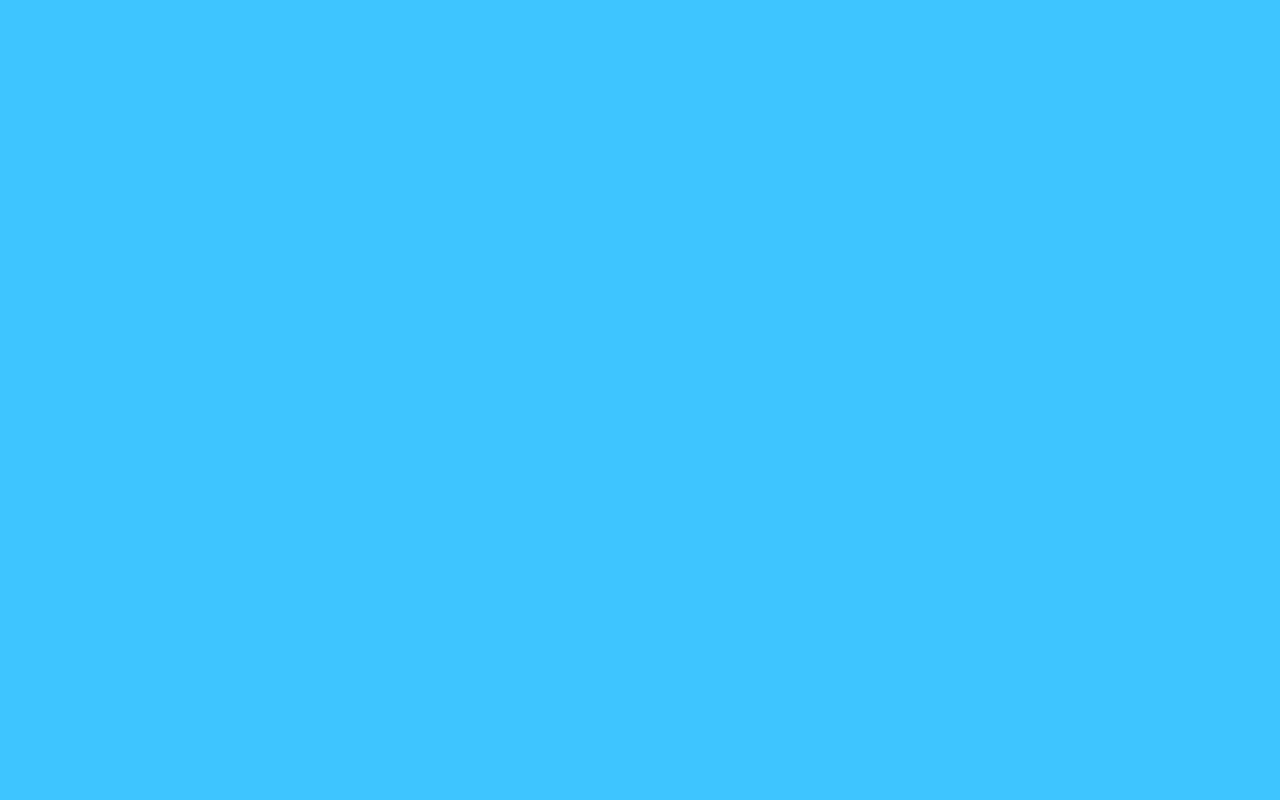
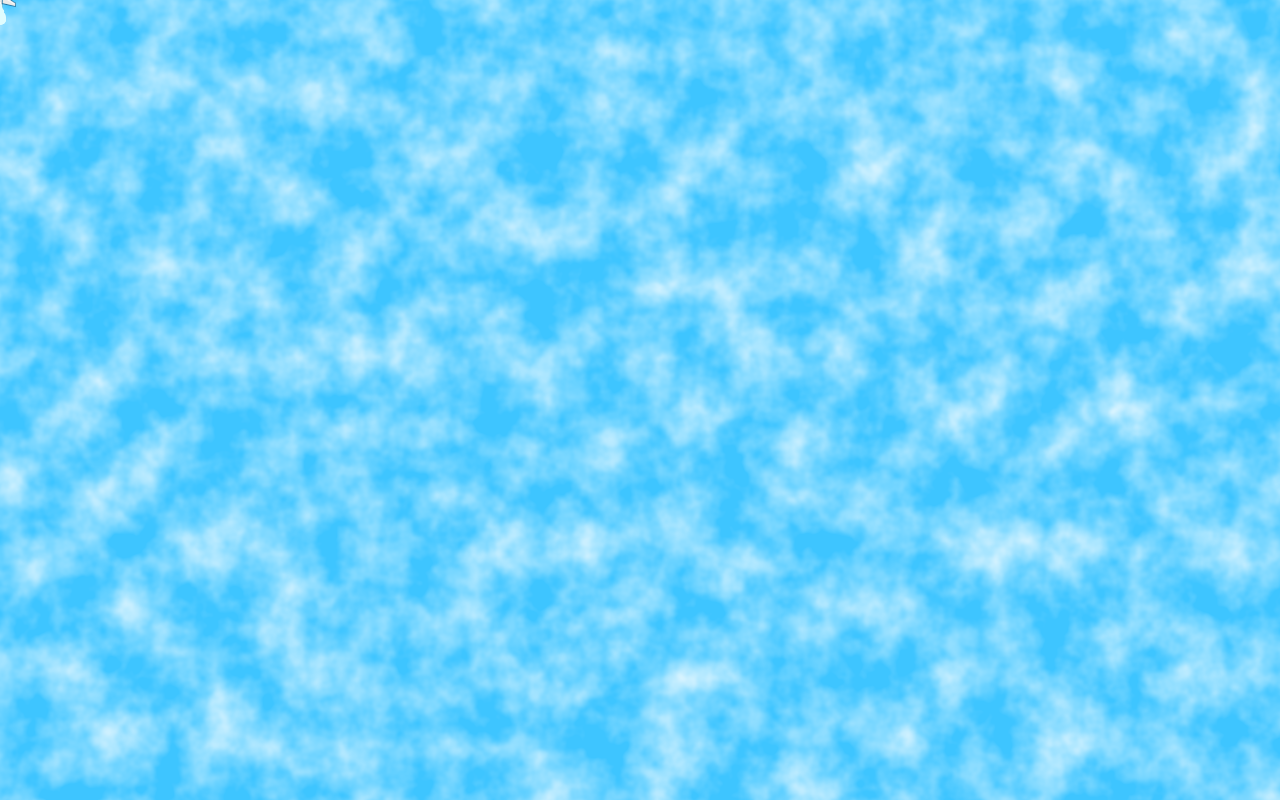
Before and after one commit to zazyzaya/ContrailsJS, a plain HTML site: page index.html in a window 1280 px wide. Drawn offline with Linux system fonts and the light colour scheme.

Commit message:
added perlin clouds

```diff
--- a/canvas.js
+++ b/canvas.js
@@ -23,19 +23,60 @@ let d_radii_sum = new Array(N_DOTS).fill(0)
 let mouseX = 0;
 let mouseY = 0;
 
+const CONTRAST = 2.5;
+let clouds, cloud_data;
+const cloudCanvas = document.createElement('canvas');
+const cloudCtx = cloudCanvas.getContext('2d');
+
 function clearCanvas() {
     //ctx.clearRect(0, 0, canvas.width, canvas.height);
-    ctx.fillStyle = "#3ec5ffff";
+    ctx.beginPath();
+    ctx.fillStyle = "rgba(62, 197, 255, 1.0)";
     ctx.rect(0,0, canvas.width, canvas.height);
     ctx.fill();
-    //const img = document.getElementById('background')
-    //ctx.drawImage(img, 0,0);
+
+    // Only calcuate once
+    // TODO recalc on resize
+    if (clouds == null) {
+        clouds = cloudCtx.createImageData(canvas.width, canvas.height);
+
+        cloud_data = new Array();
+        for (let y=0; y<canvas.height; y++) {
+            cloud_data[y] = new Array(canvas.width).fill(0);
+        }
+
+        fractal_cloud(cloud_data)
+        let dataIndex = 0;
+        for (let y=0; y<cloud_data.length; y++) {
+            for (let x=0; x<cloud_data[0].length; x++) {
+                const px = cloud_data[y][x];
+
+                let processed_px;
+                if (px < (1/CONTRAST)) {
+                    processed_px = 0;
+                } else {
+                    processed_px = (px - (1/CONTRAST)) * CONTRAST;
+                }
+
+                clouds.data[dataIndex++] = 255;
+                clouds.data[dataIndex++] = 255;
+                clouds.data[dataIndex++] = 255;
+                clouds.data[dataIndex++] = processed_px * 255;
+            }
+        }
+        cloudCtx.putImageData(clouds, 0,0);
+    }
+
+    ctx.drawImage(cloudCanvas, 0,0);
+
 }
 
 // Function to resize the canvas
 function resizeCanvas() {
     canvas.width = window.innerWidth;
     canvas.height = window.innerHeight;
+    cloudCanvas.width = canvas.width;
+    cloudCanvas.height = canvas.height;
 }
 
 function calcDists() {
@@ -197,15 +238,15 @@ function init() {
     }
 
     window.addEventListener("resize", resizeCanvas);
-
     canvas.addEventListener("mousemove", (event) => {
         mouseX = event.clientX;
         mouseY = event.clientY;
+    });
 
-        animate();
-    });
+    resizeCanvas();
+    init_perlin(canvas.width, canvas.height, 64);
+    clearCanvas();
+    animate();
 }
 
-resizeCanvas();
-clearCanvas();
 document.addEventListener("DOMContentLoaded", () => { init(); } );
--- a/index.html
+++ b/index.html
@@ -10,6 +10,7 @@
     <img src="img/birds-eye.png" id="background" style="display: none">
     <img src="img/plane.png" id="plane" style="display: none">
     <canvas id="canvas"></canvas>
+    <script src="perlin.js"></script>
     <script src="canvas.js"></script>
 </body>
 </html>
--- /dev/null
+++ b/perlin.js
@@ -0,0 +1,103 @@
+let gradient, unit_size;
+const OCTAVES = 6;
+const PERSISTANCE = 0.5;
+const LACUNARITY = 1.5;
+
+let max_amp = 0
+for (let o=0; o<OCTAVES; o++) {
+    max_amp += Math.pow(PERSISTANCE, o)
+}
+const MAX_AMP = max_amp;
+
+function rnd_unit() { return 2 * (Math.random() - 0.5)}
+
+function lerp(a,b, x) {
+    return a + x*(b-a)
+}
+
+function fade(t) {
+    return t * t * t * (t * (t * 6 - 15) + 10);
+}
+
+function init_perlin(width, height, unit_size_value) {
+    unit_size = new Array();
+    gradient = new Array();
+
+    for (let o=0; o<OCTAVES; o++) {
+        unit_size[o] = Math.ceil(unit_size_value / (Math.pow(o+1, LACUNARITY)))
+        gradient[o] = new Array();
+
+        let units_per_x = Math.ceil(width*4 / unit_size[o]);
+        let units_per_y = Math.ceil(height*4 / unit_size[o]);
+
+        for (let i=0; i<units_per_y+2; i++) {
+            gradient[o][i] = new Array();
+
+            for (let j=0; j<units_per_x+2; j++) {
+                let x=rnd_unit(), y=rnd_unit();
+                let norm = Math.sqrt(x*x+y*y);
+                gradient[o][i][j] = [x/norm, y/norm];
+            }
+    }
+    }
+}
+
+function point_perlin(xp,yp, x,y, octave=0) {
+    x /= unit_size[octave];
+    y /= unit_size[octave];
+
+    let offsets = [[],[]]
+    for (let i=0; i<2; i++) {
+        for (j=0; j<2; j++){
+            let off = [
+                x-(xp+j),
+                y-(yp+i)
+            ];
+            offsets[i][j] = off;
+        }
+    }
+
+    let dps = [[],[]]
+    for (let i=0; i<2; i++) {
+        for (j=0; j<2; j++) {
+            let off = offsets[i][j];
+            let grad = gradient[octave][yp+i][xp+j];
+
+            dps[i][j] = off[0]*grad[0] + off[1]*grad[1]
+        }
+    }
+
+    let u = fade(x-xp);
+    let v = fade(y-yp);
+
+    let l1 = lerp(dps[0][0], dps[0][1], u);
+    let l2 = lerp(dps[1][0], dps[1][1], u);
+    let l3 = lerp(l1, l2, v);
+
+    return (l3 + 1) / 2;
+}
+
+function perlin(bmp) {
+    for (y=0; y<bmp.length; y++) {
+        let y_point = Math.floor(y/unit_size[0]);
+
+        for (x=0; x<bmp[y].length; x++) {
+            let x_point = Math.floor(x/unit_size[0]);
+            bmp[y][x] = point_perlin(x_point,y_point, x,y, 0)
+        }
+    }
+}
+
+function fractal_cloud(bmp) {
+    for (let y=0; y<bmp.length; y++) {
+        for (let x=0; x<bmp[0].length; x++) {
+            for (let o=0; o<gradient.length; o++) {
+                let y_point = Math.floor(y/unit_size[o]);
+                let x_point = Math.floor(x/unit_size[o]);
+                bmp[y][x] += point_perlin(x_point, y_point, x,y, o) * Math.pow(PERSISTANCE, o)
+            }
+
+            bmp[y][x] /= MAX_AMP;
+        }
+    }
+}
```
